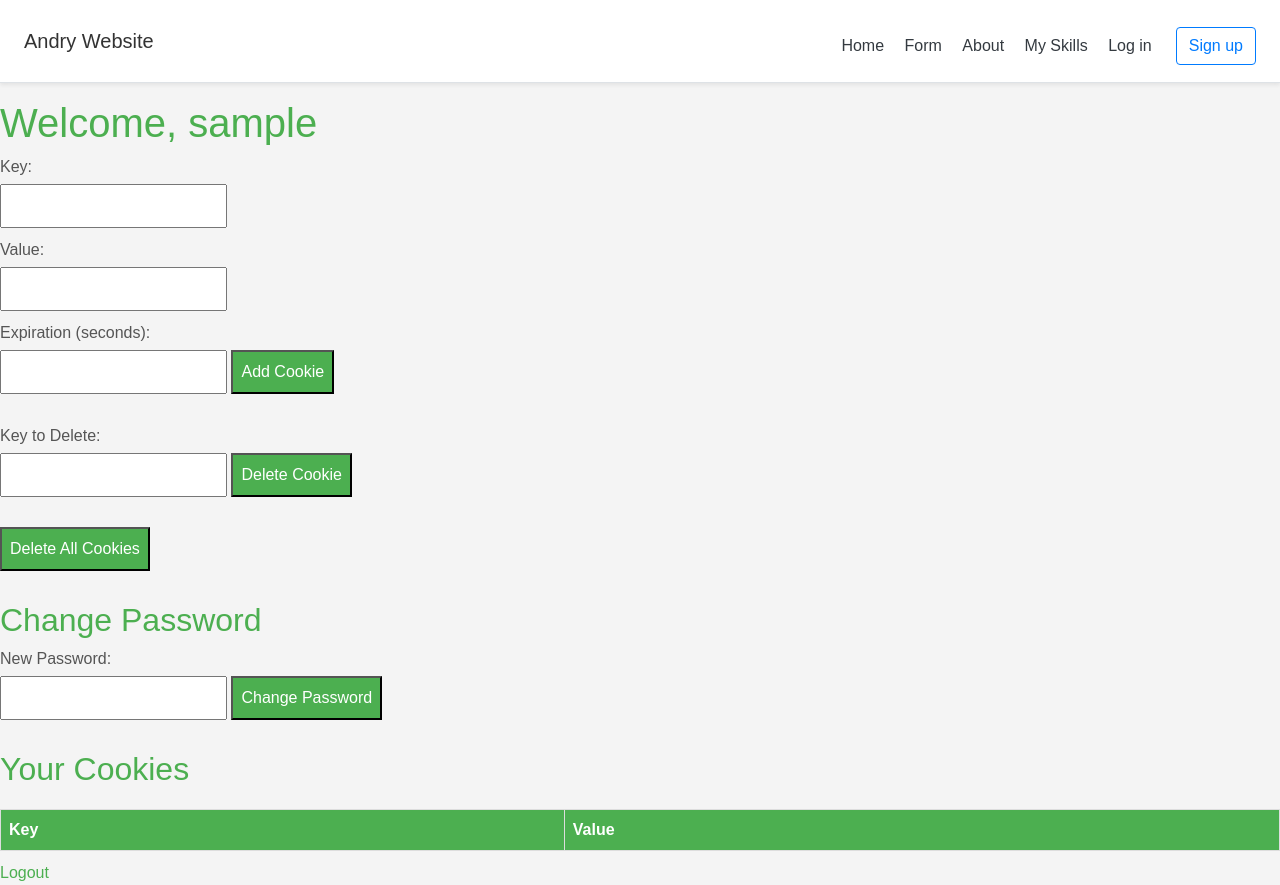
After one commit to AndryLev/PNU-WEB-PythonAndriyLevitskyi, a Flask app: page /info in a window 1280 px wide. The commit adds this page. Run offline with Flask 3, Linux system fonts and the light colour scheme; the visitor is signed in with stand-in values (Sample User, id 1); lists and menus that the app fills with data are empty; some libraries are stand-ins or nearby versions.

Commit message:
Lab 4 Request. Session. Cookie

```diff
--- /dev/null
+++ b/app/data/users.json
@@ -0,0 +1,5 @@
+{
+    "0000": "0000",
+    "user2": "1111"
+
+}
--- /dev/null
+++ b/app/static/css/infostyle.css
@@ -0,0 +1,71 @@
+body {
+            font-family: 'Arial', sans-serif;
+            background-color: #f4f4f4;
+            color: #333;
+            margin: 0;
+            padding: 0;
+        }
+
+        header {
+            background-color: #4CAF50;
+            color: white;
+            padding: 10px;
+            text-align: center;
+        }
+
+        h1, h2 {
+            color: #4CAF50;
+        }
+
+        form {
+            margin-bottom: 20px;
+        }
+
+        label {
+            display: block;
+            margin-bottom: 5px;
+            color: #555;
+        }
+
+        input, button {
+            padding: 8px;
+            margin-bottom: 10px;
+        }
+
+        button {
+            background-color: #4CAF50;
+            color: white;
+            cursor: pointer;
+        }
+
+        button:hover {
+            background-color: #45a049;
+        }
+
+        table {
+            width: 100%;
+            border-collapse: collapse;
+            margin-top: 20px;
+        }
+
+        th, td {
+            border: 1px solid #ddd;
+            padding: 8px;
+            text-align: left;
+        }
+
+        th {
+            background-color: #4CAF50;
+            color: white;
+        }
+
+        a {
+            color: #4CAF50;
+            text-decoration: none;
+            display: inline-block;
+            margin-top: 10px;
+        }
+
+        a:hover {
+            color: #45a049;
+        }
--- /dev/null
+++ b/app/templates/info.html
@@ -0,0 +1,59 @@
+{% extends "base.html" %}
+{% block body %}
+<!DOCTYPE html>
+<html>
+<head>
+    <title>Info</title>
+    {% block css %}
+        <link rel="stylesheet" href="{{ url_for('static', filename='css/bootstrap.min.css') }}">
+        <link rel="stylesheet" href="{{ url_for('static', filename='css/infostyle.css') }}">
+    {% endblock %}
+</head>
+<body>
+    <h1>Welcome, {{ username }}</h1>
+
+    <form action="/add_cookie" method="post">
+        <label for="key">Key:</label>
+        <input type="text" name="key" required>
+        <label for="value">Value:</label>
+        <input type="text" name="value" required>
+        <label for="expiration">Expiration (seconds):</label>
+        <input type="number" name="expiration" required>
+        <button type="submit">Add Cookie</button>
+    </form>
+
+    <form action="/delete_cookie" method="post">
+        <label for="delete_key">Key to Delete:</label>
+        <input type="text" name="delete_key" required>
+        <button type="submit">Delete Cookie</button>
+    </form>
+
+    <form action="/delete_all_cookies" method="post">
+        <button type="submit">Delete All Cookies</button>
+    </form>
+
+    <h2>Change Password</h2>
+    <form action="/change_password" method="post">
+        <label for="new_password">New Password:</label>
+        <input type="password" name="new_password" required>
+        <button type="submit">Change Password</button>
+    </form>
+
+<h2>Your Cookies</h2>
+    <table>
+        <tr>
+            <th>Key</th>
+            <th>Value</th>
+        </tr>
+        {% for key, value in user_cookies.items() %}
+            <tr>
+                <td>{{ key }}</td>
+                <td>{{ value }}</td>
+            </tr>
+        {% endfor %}
+    </table>
+
+    <a href="/logout">Logout</a>
+</body>
+</html>
+{% endblock %}
--- a/templates/navbar.html
+++ b/app/templates/navbar.html
@@ -6,6 +6,7 @@
     <a class="p-2 text-dark" href="{{ url_for('index') }}">Form</a>
     <a class="p-2 text-dark" href="{{ url_for('about') }}">About</a>
       <a class="p-2 text-dark" href="{{ url_for('skill') }}">My Skills</a>
+      <a class="p-2 text-dark" href="{{ url_for('login') }}">Log in</a>
   </nav>
   <a class="btn btn-outline-primary" href="#">Sign up</a>
 </div>
--- /dev/null
+++ b/app/views.py
@@ -0,0 +1,173 @@
+import os
+from datetime import datetime, timedelta
+from flask import render_template, request, redirect, url_for, flash, session, make_response
+from app.data import posts
+from app import app, db, FeedbackForm, Feedback
+import json
+
+
+def _get_credentials_filepath(filename="data/users.json", ):
+    parent_dir = os.path.abspath(os.path.dirname(__file__))
+    filepath = os.path.join(parent_dir, filename)
+    return filepath
+
+
+with open(_get_credentials_filepath(), 'r') as f:
+    users = json.load(f)
+
+
+@app.route('/login')
+def login():
+    return render_template("login.html")
+
+
+@app.route('/login/user', methods=["GET", "POST"])
+def login_user():
+    if request.method == "POST":
+        name = request.form.get("name")
+        password = request.form.get("password")
+
+        if name in users and users[name] == password:
+            session["username"] = name
+            return redirect(url_for("info"))
+    return redirect(url_for("login"))
+
+
+@app.route('/info', methods=["GET", "POST"])
+def info():
+    user = session.get('username')
+
+    user_cookies = request.cookies
+    if user:
+        if request.method == "POST":
+            return render_template("info.html", username=user, user_cookies=user_cookies)
+        return render_template("info.html", username=user, user_cookies=user_cookies)
+    else:
+        return redirect(url_for("login"))
+
+
+@app.route('/logout', methods=["GET", "POST"])
+def logout():
+    session.pop('username', None)
+    return redirect(url_for("login"))
+
+
+@app.route('/add_cookie', methods=["POST"])
+def add_cookie():
+    user = session.get('username')
+
+    if user:
+        key = request.form.get('key')
+        value = request.form.get('value')
+        expiration = request.form.get('expiration')
+
+        if key and value and expiration:
+            expiration = int(expiration)
+            expiration_time = datetime.now() + timedelta(seconds=expiration)
+
+            response = make_response(redirect(url_for("info")))
+
+            response.set_cookie(key, value, expires=expiration_time)
+
+            return response
+        else:
+            return "Error: Invalid input for adding a cookie"
+    else:
+        return redirect(url_for("login"))
+    pass
+
+
+@app.route('/delete_cookie', methods=["POST"])
+def delete_cookie():
+    user = session.get('username')
+
+    if user:
+        key_to_delete = request.form.get('delete_key')
+
+        if key_to_delete:
+
+            response = make_response(redirect(url_for("info")))
+            response.delete_cookie(key_to_delete)
+
+            return response
+        else:
+            return "Error: Invalid input for deleting a cookie"
+    else:
+        return redirect(url_for("login"))
+
+
+@app.route('/delete_all_cookies', methods=["POST"])
+def delete_all_cookies():
+    user = session.get('username')
+
+    if user:
+
+        response = make_response(redirect(url_for("info")))
+
+        for key in request.cookies.keys():
+            response.delete_cookie(key)
+
+        return response
+    else:
+        return redirect(url_for("login"))
+    pass
+
+
+@app.route('/change_password', methods=['POST'])
+def change_password():
+    user = session.get('username')
+
+    if user:
+        new_password = request.form.get('new_password')
+
+        if new_password:
+            users[user] = new_password
+            return redirect(url_for("info"))
+
+    return redirect(url_for("login"))
+
+
+@app.route('/index', methods=['GET', 'POST'])
+def index():
+    form = FeedbackForm()
+
+    if form.validate_on_submit():
+        name = form.name.data
+        feedback_text = form.feedback_text.data
+
+        feedback = Feedback(name=name, feedback_text=feedback_text)
+        db.session.add(feedback)
+        db.session.commit()
+
+        flash('Feedback successfully saved', 'success')
+        return redirect(url_for('index'))
+
+    feedbacks = Feedback.query.all()
+    return render_template('index.html', form=form, feedbacks=feedbacks)
+
+
+@app.route('/')
+def home():
+    return render_template("home.html")
+
+
+@app.route('/about')
+def about():
+    return render_template("about.html")
+
+
+@app.context_processor
+def inject_data():
+    os_name = os.name
+    user_agent = request.headers.get('User-Agent')
+    current_time = datetime.now().strftime('%Y-%m-%d %H:%M:%S')
+    return dict(os_name=os_name, user_agent=user_agent, current_time=current_time)
+
+
+@app.route('/skill/')
+@app.route('/skill/<int:idx>')
+def skill(idx=None):
+    if idx is not None:
+        return render_template("skill.html", posts=posts, idx=idx)
+    else:
+        return render_template("skills.html", posts=posts)
--- /dev/null
+++ b/run.py
@@ -0,0 +1,4 @@
+from app import app
+
+if __name__ == '__main__':
+    app.run(debug=True)
```
Also changed, not shown: app.py (deleted, +0 -86 lines), app/__init__.py (added, +34 -0 lines), app/templates/login.html (added, +20 -0 lines), app/data.py (renamed from data.py), app/static/css/bootstrap.min.css (renamed from static/css/bootstrap.min.css), app/static/img/my.jpg (renamed from static/img/my.jpg), app/templates/about.html (renamed from templates/about.html), app/templates/base.html (renamed from templates/base.html), app/templates/home.html (renamed from templates/home.html), app/templates/index.html (renamed from templates/index.html), app/templates/skill.html (renamed from templates/skill.html), app/templates/skills.html (renamed from templates/skills.html).
